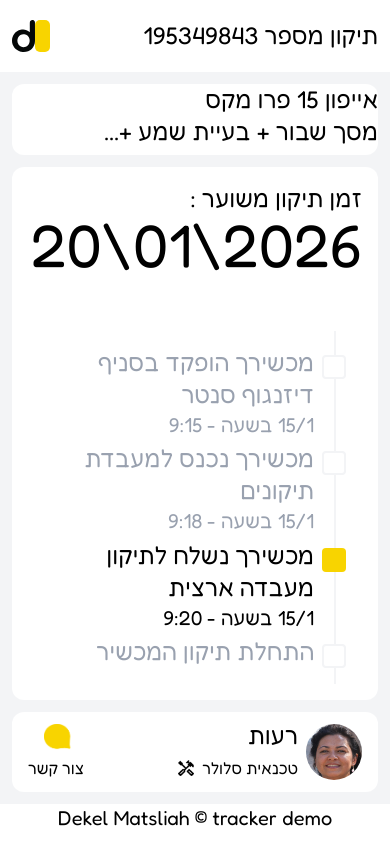
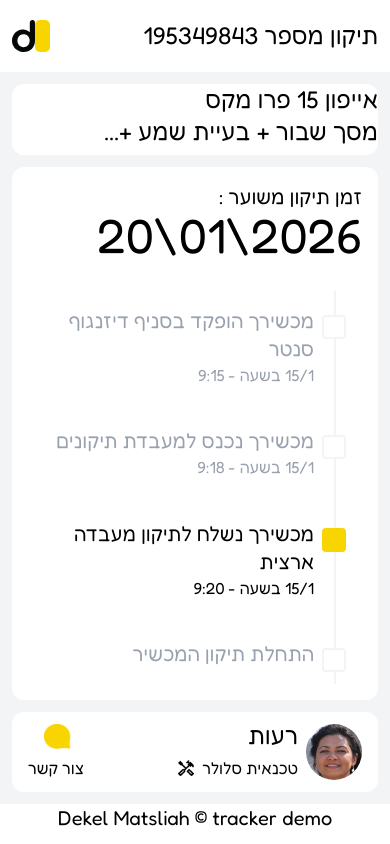
Before and after one commit to Hanippa/companion, a React (Vite) app: page / in a window 390 px wide. Built offline with nearby package versions, Linux system fonts and the light colour scheme.

Commit message:
responsiveness partial

```diff
--- a/src/components/Technician.tsx
+++ b/src/components/Technician.tsx
@@ -4,7 +4,7 @@
 
 
 const handleCall = () => {
-  window.open('tel:900300400');
+  window.open('tel:*6656');
 };
 export default function Technician() {
   return (
--- a/src/components/Timeline.tsx
+++ b/src/components/Timeline.tsx
@@ -53,15 +53,15 @@
             <div className="pr-8">
               <h3 className={`
                   ${isActive
-                    ? "text-2xl text-black"
-                    : "text-2xl text-gray-400"}
+                    ? "text-xl md:text-2xl text-black"
+                    : "text-xl md:text-2xl text-gray-400"}
                 `}>
                 {item.title}
               </h3>
               <p className={`
                   ${isActive
-                    ? "text-xl text-black"
-                    : "text-xl text-gray-400"}
+                    ? "text-md md:text-xl text-black"
+                    : "text-md md:text-xl text-gray-400"}
                 `}>
                 {item.description}
               </p>
--- a/src/components/Tracking.tsx
+++ b/src/components/Tracking.tsx
@@ -5,9 +5,9 @@
   return (
 <div className="w-full h-full bg-white rounded-xl">
 <div className='flex flex-col p-4 md:p-14  h-full w-full justify-end items-center'>
-  <div className=' w-full flex flex-col items-end content-start mb-14'>
-  <div className="text-2xl" dir='rtl'>זמן תיקון משוער : </div>
-<div className="text-6xl" >20\01\2026</div>
+  <div className=' w-full flex flex-col items-end content-start mb-8 md:mb-14'>
+  <div className="text-xl md:text-2xl" dir='rtl'>זמן תיקון משוער : </div>
+<div className="text-5xl md:text-6xl" >20\01\2026</div>
   </div>
 <Timeline/>
 </div>
```
